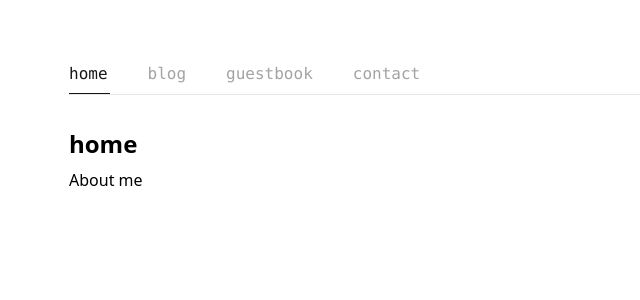
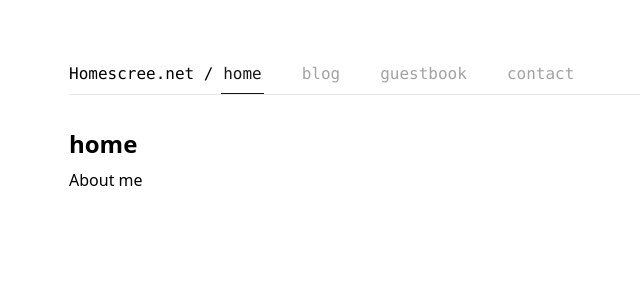
Before and after one commit to a-me-lia/homescreenet, a Next.js app: page / in a window 1280 px wide. Shown: the top 300 px of the page, without its empty margins (200-840 px from the left). Built offline with nearby package versions, Linux system fonts and the light colour scheme.

Commit message:
feature: url path in nav
Signed-off-by: matthewguo86 <110259342+a-me-lia@users.noreply.github.com>

```diff
--- a/src/app/components/navbar.tsx
+++ b/src/app/components/navbar.tsx
@@ -31,6 +31,12 @@ export default function Navbar() {
   if (pathname.includes("/about")) {
     pathname = "/";
   }
+
+  let newPathname = usePathname()
+  let ending  = newPathname.slice(newPathname.indexOf('/' , 1))
+  if (ending.length == 1)ending = ''
+  ending = ending.substring(1)
+  console.log(ending)
 
   const [selectedTab, setSelectedTab] = useState(0);
   const [barWidth, setBarWidth] = useState<number>(0);
@@ -75,26 +81,32 @@ export default function Navbar() {
     between -= 44;
 
     setBarWidth(between);
-    if (selectedTab > Number(toTab)) setBarTranslate(before + 2);
+    if (selectedTab > Number(toTab)) setBarTranslate(before + 2 + document.getElementById('homescree.net')?.offsetWidth!);
 
     setTimeout(() => {
       setBarWidth(document.getElementById(toTab)?.offsetWidth! + 4);
-      if (true) setBarTranslate(before - 2);
+      if (true) setBarTranslate(before - 2 +  document.getElementById('homescree.net')?.offsetWidth!);
     }, 350);
 
     setSelectedTab(Number(toTab));
   }, [barWidth, pathname, selectedTab, tabs]);
 
-  Promise
+
 
   return (
     <div className=" h-24 flex flex-col w-full justify-end fixed right-0 top-0 left-0 z-50 bg-white">
       {" "}
       <div className="md:mx-auto md:w-[742px]">
-        <nav className="flex flex-row justify-between">
+
+        <nav >
+          <div className="flex flex-row justify-between">
+
+
           <div className="flex flex-row w-full bg-white items-baseline justify-between overflow-x-hidden ">
             <div className="flex flex-col font-mono text-[16px] w-full bg-white">
+
               <div className="flex flex-row items-baseline">
+              <h1 id='homescree.net'>Homescree.net&nbsp;/&nbsp;</h1>
                 {Object.entries(navItems).map(([path, { name, id }]) => {
                   const isActive = path === pathname;
                   return (
@@ -110,7 +122,15 @@ export default function Navbar() {
                   );
                 })}
               </div>
-              <div className="w-full bg-gray-200 h-[1px]   mt-2"></div>
+
+            </div>
+          </div>
+          <div className="font-mono">
+                {`${ending != '' ? '/' : ''}`}&nbsp;{`${ending}`}
+          </div>
+          </div>
+
+          <div className="w-full bg-gray-200 h-[1px]   mt-2"></div>
               <div
                 style={{
                   width: barWidth + "px",
@@ -120,11 +140,8 @@ export default function Navbar() {
                   loaded ? "transition-all duration-300" : ""
                 }`}
               ></div>
-            </div>
-          </div>
-          <div>
 
-          </div>
+
         </nav>
       </div>
     </div>
```
